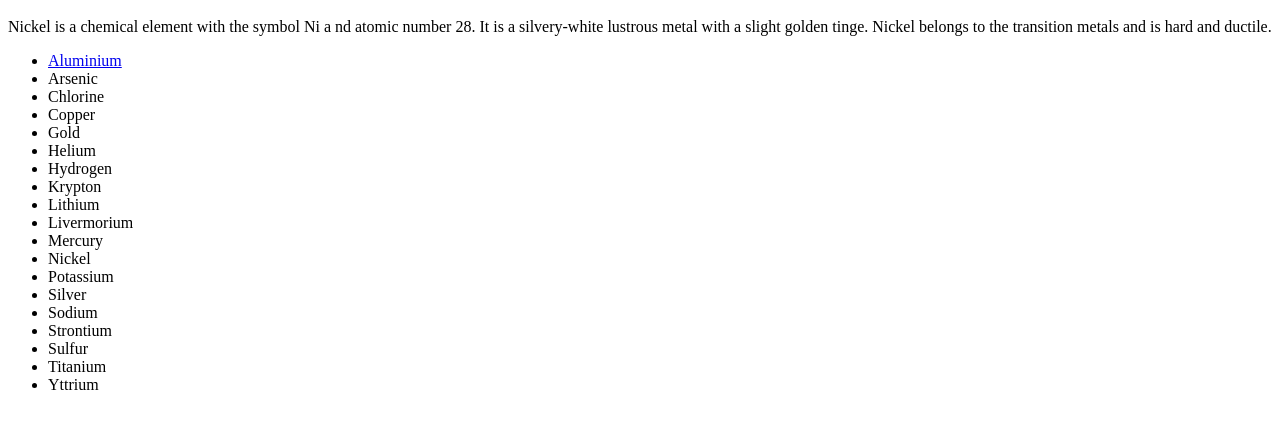
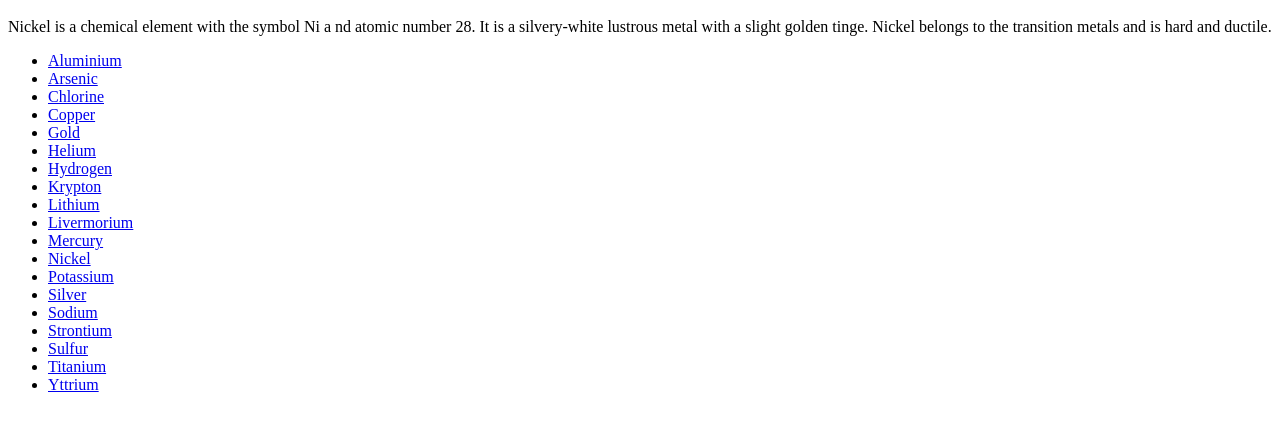
Before and after one commit to ShazaH-WebProject/ShazaH-WebProject.github.io, a plain HTML site: page index.html in a window 1280 px wide. Shown: the part 48-476 px from the top of the page. Drawn offline with Linux system fonts and the light colour scheme.

Commit message:
Update index.html

```diff
--- a/index.html
+++ b/index.html
@@ -7,24 +7,24 @@ slight golden tinge. Nickel belongs to the transition metals and is
 hard and ductile.</p>
 <ul>
 <li><a href="./elements/Aluminium.html">Aluminium</a></li>
-<li>Arsenic</li>
-<li>Chlorine</li>
-<li>Copper</li>
-<li>Gold</li>
-<li>Helium</li>
-<li>Hydrogen</li>
-<li>Krypton</li>
-<li>Lithium</li>
-<li>Livermorium</li>
-<li>Mercury</li>
-<li>Nickel</li>
-<li>Potassium</li>
-<li>Silver</li>
-<li>Sodium</li>
-<li>Strontium</li>
-<li>Sulfur</li>
-<li>Titanium</li>
-<li>Yttrium</li>
+<li><a href="./elements/Arsenic.html">Arsenic</a></li>
+<li><a href="./elements/Chlorine.html">Chlorine</a></li>
+<li><a href="./elements/Copper.html">Copper</a></li>
+<li><a href="./elements/Gold.html">Gold</a></li>
+<li><a href="./elements/Helium.html">Helium</a></li>
+<li><a href="./elements/Hydrogen.html">Hydrogen</a></li>
+<li><a href="./elements/Krypton.html">Krypton</a></li>
+<li><a href="./elements/Lithium.html">Lithium</a></li>
+<li><a href="./elements/Livermorium.html">Livermorium</a></li>
+<li><a href="./elements/Mercury.html">Mercury</a></li>
+<li><a href="./elements/Nickel.html">Nickel</a></li>
+<li><a href="./elements/Potassium.html">Potassium</a></li>
+<li><a href="./elements/Silver.html">Silver</a></li>
+<li><a href="./elements/Sodium.html">Sodium</a></li>
+<li><a href="./elements/Strontium.html">Strontium</a></li>
+<li><a href="./elements/Sulfur.html">Sulfur</a></li>
+<li><a href="./elements/Titanium.html">Titanium</a></li>
+<li><a href="./elements/Yttrium.html">Yttrium</a></li>
 </ul>
   </body>
 </html>
```
